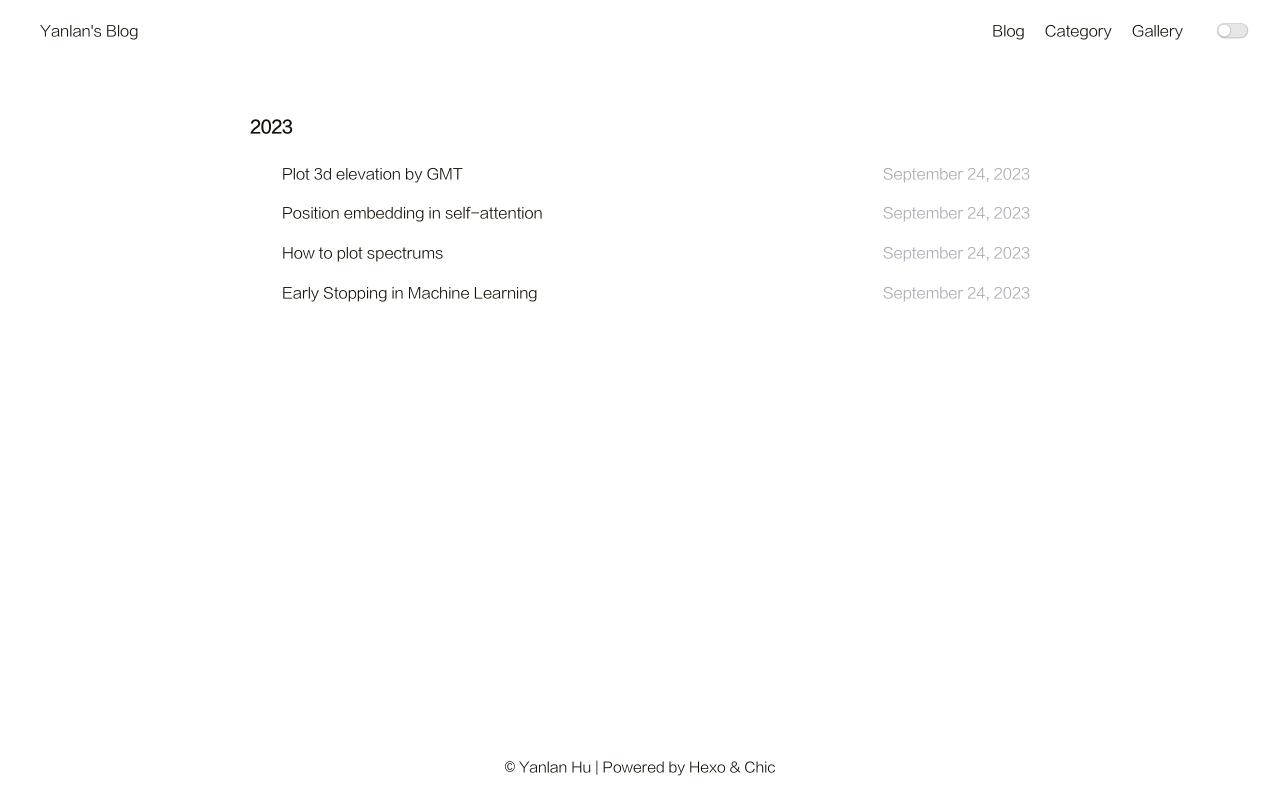
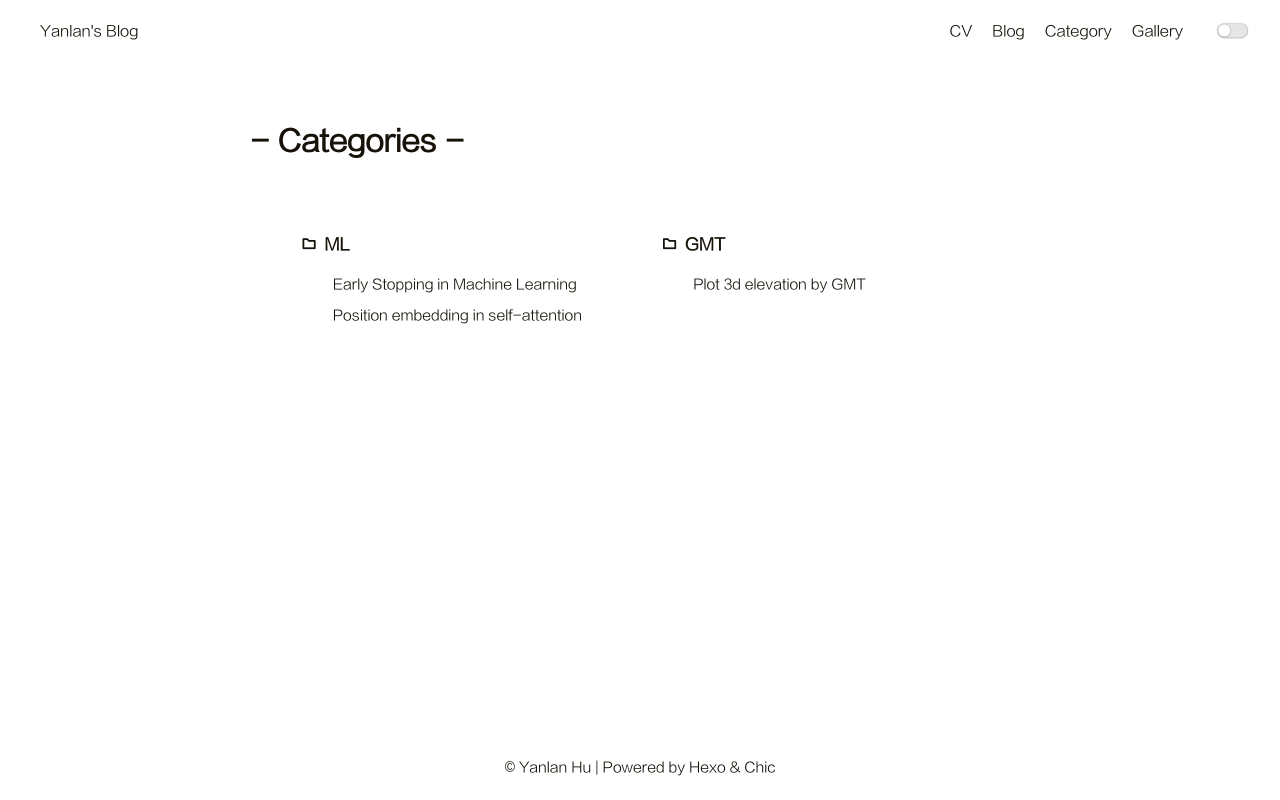
Before and after one commit to nintynine0/nintynine0.github.io, a plain HTML site: page categories/index.html in a window 1280 px wide. Drawn offline with Linux system fonts and the light colour scheme.

Commit message:
Site updated: 2023-09-25 10:12:13

```diff
--- a/categories/index.html
+++ b/categories/index.html
@@ -13,7 +13,7 @@
 
 
 
-<title>Archives | Hexo</title>
+<title>Category | Hexo</title>
 
 
 
@@ -72,6 +72,8 @@
             <div class="navbar-header header-logo"><a href="/">Yanlan&#39;s Blog</a></div>
             <div class="menu navbar-right">
 
+                    <a class="menu-item" target="_blank" rel="noopener" href="https://nintynine0.github.io/file/CV.pdf">CV</a>
+
                     <a class="menu-item" href="/archives">Blog</a>
 
                     <a class="menu-item" href="/categories">Category</a>
@@ -94,6 +96,8 @@
                 <div class="menu-toggle" onclick="mobileBtn()">&#9776; Menu</div>
             </div>
             <div class="menu" id="mobile-menu">
+
+                    <a class="menu-item" target="_blank" rel="noopener" href="https://nintynine0.github.io/file/CV.pdf">CV</a>
 
                     <a class="menu-item" href="/archives">Blog</a>
 
@@ -120,49 +124,72 @@
     }
 </script>
             <div class="main">
-                <div class="post-wrap archive">
 
 
 
 
-
-            <h3>2023</h3>
+    <div class="container">
+        <div class="post-wrap categories">
+            <h2 class="post-title">-&nbsp;Categories&nbsp;-</h2>
+            <div class="categories-card">
 
 
-        <article class="archive-item">
-            <a class="archive-item-link" href="/2023/09/24/2023-9-24-Plot-3d-elevation-GMT/">Plot 3d elevation by GMT</a>
-            <span class="archive-item-date">September 24, 2023</span>
-        </article>
+                    <div class="card-item">
+                        <div class="categories">
+                            <a href="/categories/ML/">
+                                <h3>
+                                    <i class="iconfont icon-category" style="padding-right:3px"></i>
+                                    ML
+                                </h3>
+                            </a>
+
+
+
+                                    <article class="archive-item">
+                                        <a class="archive-item-link"
+                                           href="/2023/09/24/2023-9-24-Early-Stopping-ML/">Early Stopping in Machine Learning</a>
+                                    </article>
 
 
 
 
-
-        <article class="archive-item">
-            <a class="archive-item-link" href="/2023/09/24/2023-9-24-Self-attention-position-embedding/">Position embedding in self-attention</a>
-            <span class="archive-item-date">September 24, 2023</span>
-        </article>
+                                    <article class="archive-item">
+                                        <a class="archive-item-link"
+                                           href="/2023/09/24/2023-9-24-Self-attention-position-embedding/">Position embedding in self-attention</a>
+                                    </article>
 
 
 
+                        </div>
+                    </div>
 
 
-        <article class="archive-item">
-            <a class="archive-item-link" href="/2023/09/24/2023-9-24-Spectrums/">How to plot spectrums</a>
-            <span class="archive-item-date">September 24, 2023</span>
-        </article>
+                    <div class="card-item">
+                        <div class="categories">
+                            <a href="/categories/GMT/">
+                                <h3>
+                                    <i class="iconfont icon-category" style="padding-right:3px"></i>
+                                    GMT
+                                </h3>
+                            </a>
 
 
 
+                                    <article class="archive-item">
+                                        <a class="archive-item-link"
+                                           href="/2023/09/24/2023-9-24-Plot-3d-elevation-GMT/">Plot 3d elevation by GMT</a>
+                                    </article>
 
 
-        <article class="archive-item">
-            <a class="archive-item-link" href="/2023/09/24/2023-9-24-Early-Stopping-ML/">Early Stopping in Machine Learning</a>
-            <span class="archive-item-date">September 24, 2023</span>
-        </article>
 
+                        </div>
+                    </div>
 
-</div>
+            </div>
+
+        </div>
+    </div>
+
             </div>
             <footer id="footer" class="footer">
     <div class="copyright">
```
Also changed, not shown: 2023/09/24/2023-9-24-Early-Stopping-ML/index.html (+4 -0 lines), 2023/09/24/2023-9-24-Plot-3d-elevation-GMT/index.html (+4 -0 lines), 2023/09/24/2023-9-24-Self-attention-position-embedding/index.html (+4 -0 lines), 2023/09/24/2023-9-24-Spectrums/index.html (+4 -0 lines), CV/index.html (+4 -0 lines), archives/2023/09/index.html (+4 -0 lines), archives/2023/index.html (+4 -0 lines), archives/index.html (+4 -0 lines), categories/GMT/index.html (+4 -0 lines), categories/ML/index.html (+4 -0 lines), gallery/index.html (+4 -0 lines), index.html (+4 -0 lines).
